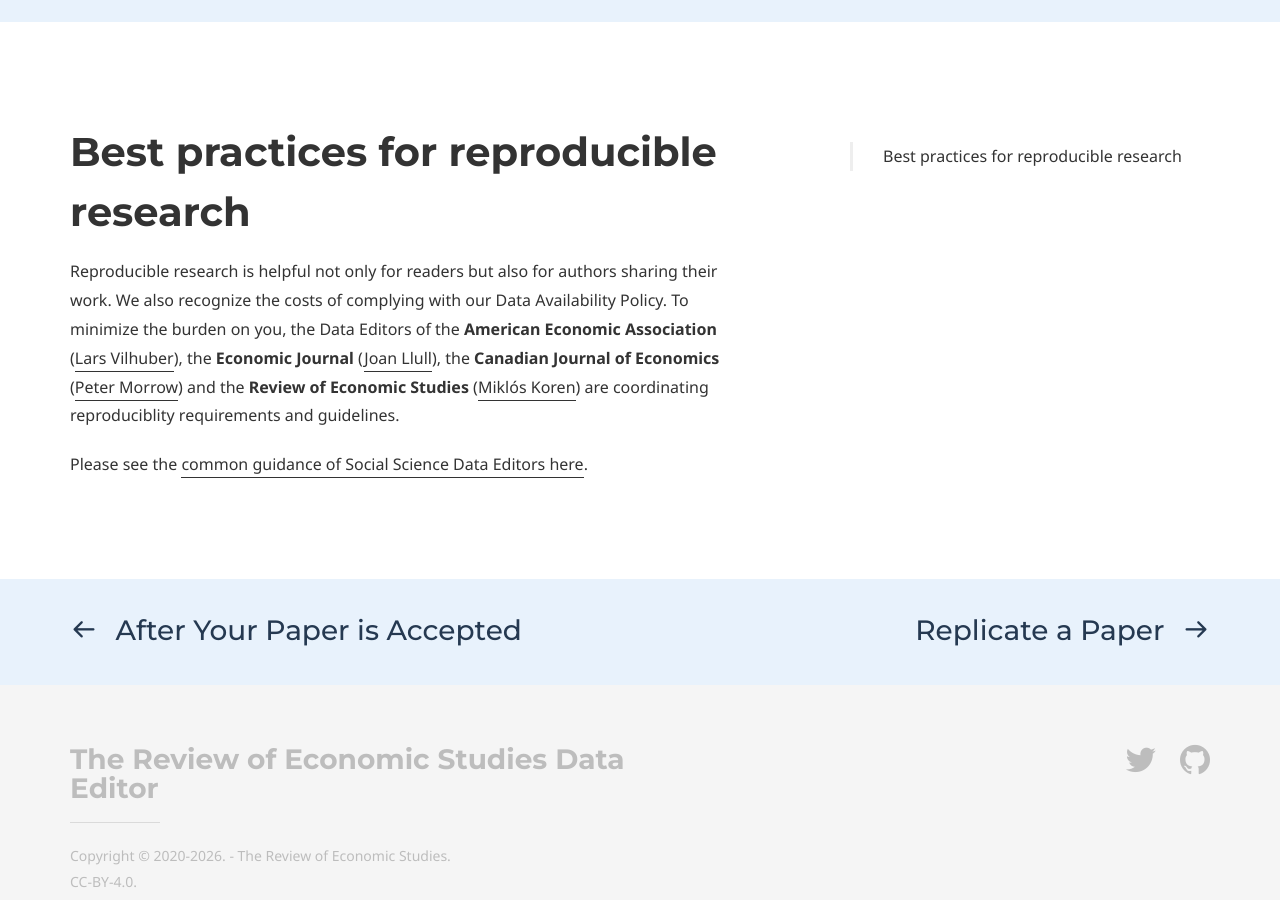
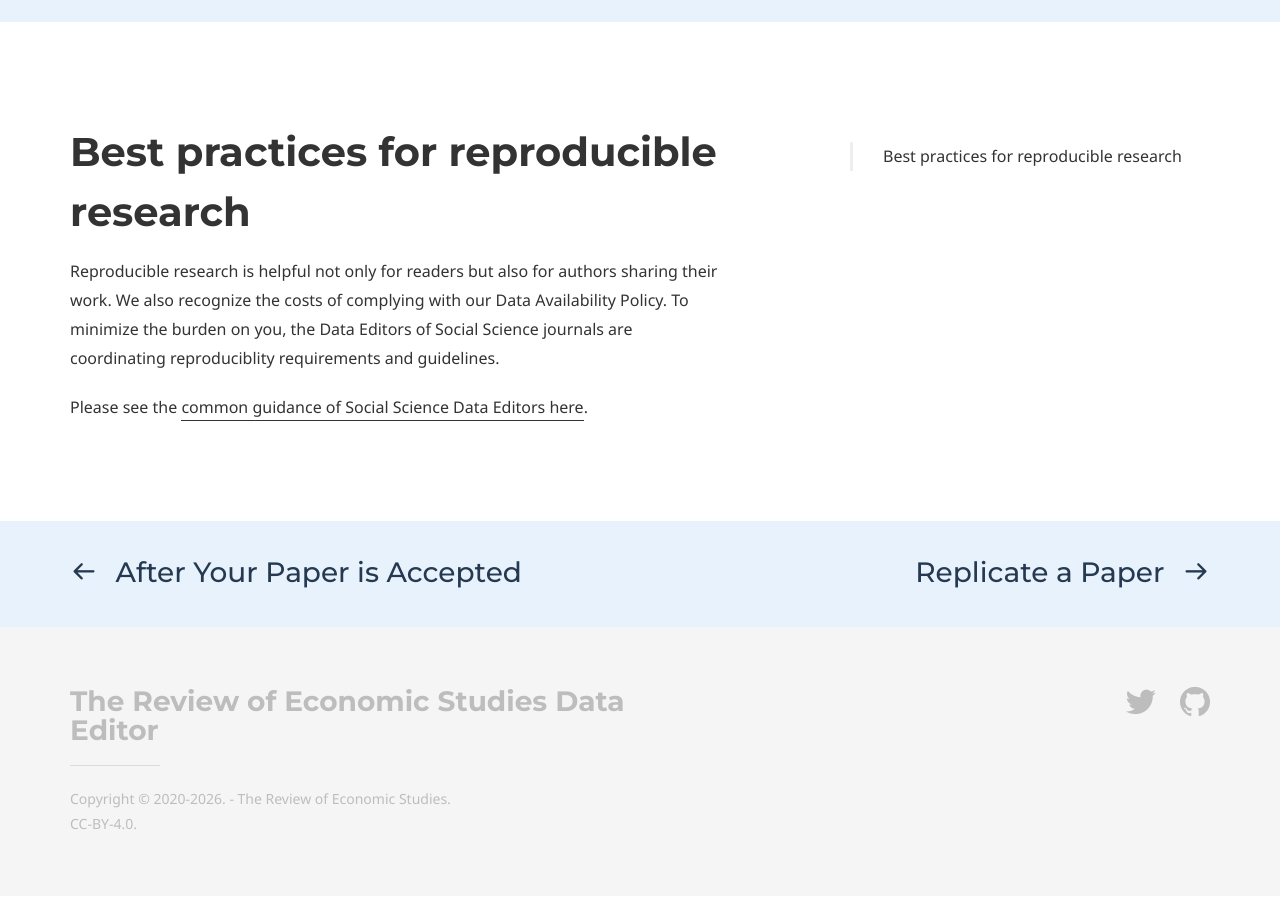
Before and after one commit to REStud/data-editor, a Jekyll site: the page built from best.md, in a window 1280 px wide and 900 px high, scrolled down 600 px. Built offline with Jekyll 4.4.1, drawn with Linux system fonts in a browser that asks for light colours; some web fonts are replaced.

Commit message:
name updates

```diff
--- a/best.md
+++ b/best.md
@@ -18,6 +18,7 @@
         url: '/replicate/'
 ---
 # Best practices for reproducible research
-Reproducible research is helpful not only for readers but also for authors sharing their work. We also recognize the costs of complying with our Data Availability Policy. To minimize the burden on you, the Data Editors of the **American Economic Association** ([Lars Vilhuber](https://www.vilhuber.com/lars/)), the **Economic Journal** ([Joan Llull](http://pareto.uab.cat/jllull/)), the **Canadian Journal of Economics** ([Peter Morrow](https://sites.google.com/view/petermmorrow/home)) and the **Review of Economic Studies** ([Miklós Koren](https://koren.mk)) are coordinating reproduciblity requirements and guidelines.
+
+Reproducible research is helpful not only for readers but also for authors sharing their work. We also recognize the costs of complying with our Data Availability Policy. To minimize the burden on you, the Data Editors of Social Science journals are coordinating reproduciblity requirements and guidelines.
 
 Please see the [common guidance of Social Science Data Editors here](https://social-science-data-editors.github.io/guidance/).
```
